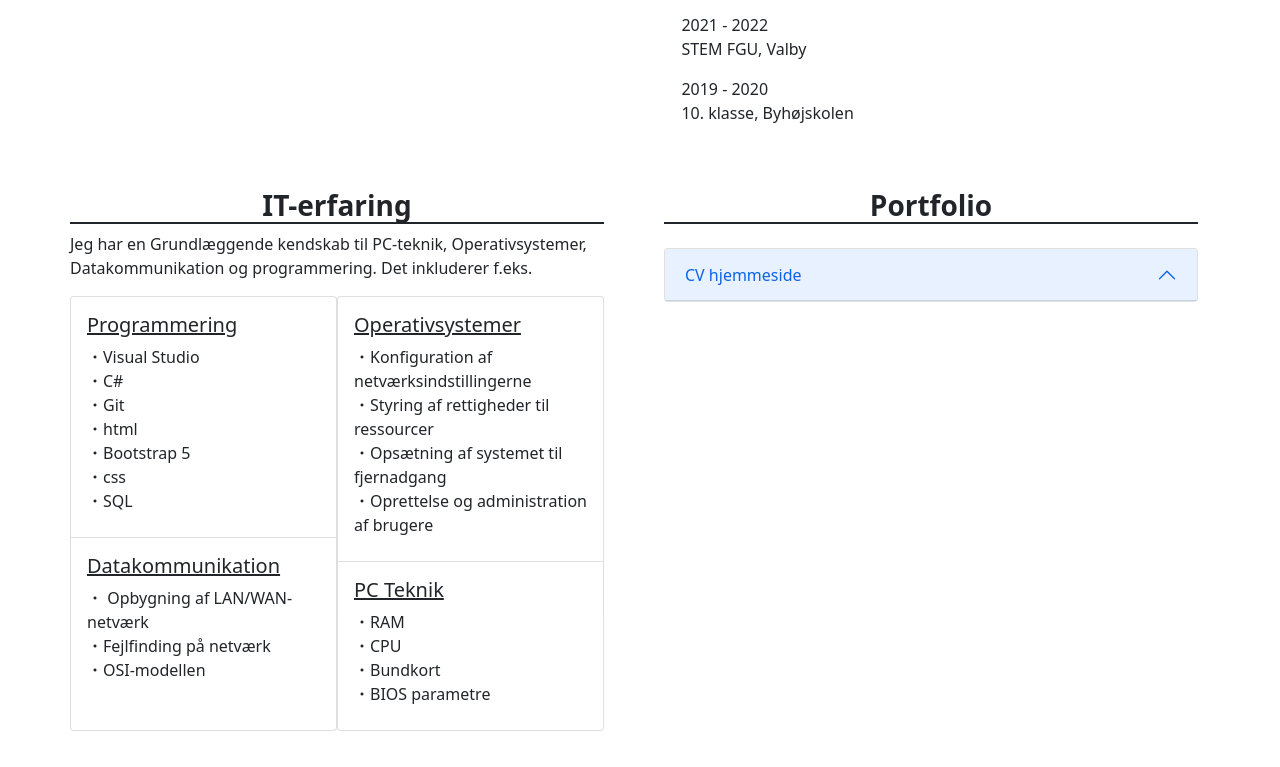
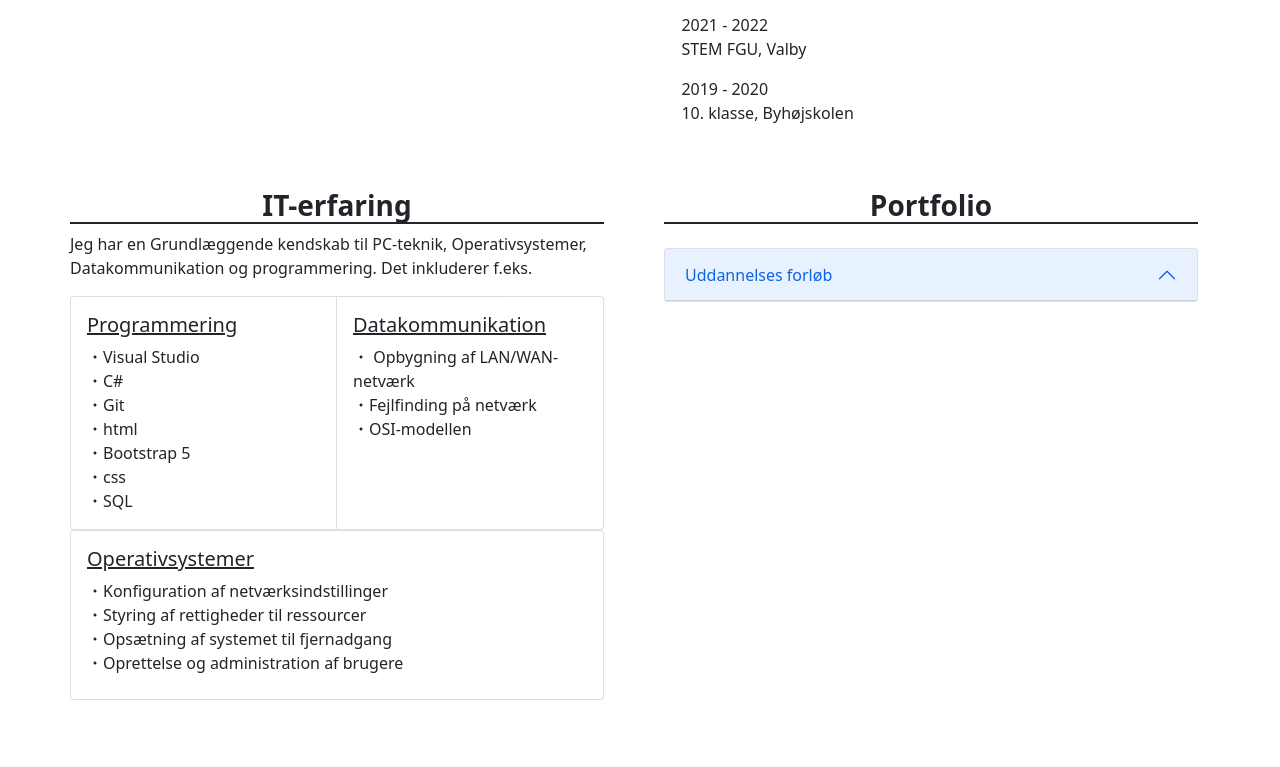
Before and after one commit to Dyerag/CV, a plain HTML site: page index.html in a window 1280 px wide. Shown: the part 910-1677 px from the top of the page. Drawn offline with nearby package versions, Linux system fonts and the light colour scheme.

Commit message:
Changed IT-erfaring and Portfolio. PC teknik under IT-erfaring was deleted, and the other lists were rearranged to compensate. Portfolio had its one point changed to lead to my github user, and the text was changed to reflect that.

```diff
--- a/index.html
+++ b/index.html
@@ -1,4 +1,5 @@
-<html lang="en">
+<!DOCTYPE html>
+<html lang="da">
 
 <head>
     <meta charset="UTF-8">
@@ -24,12 +25,12 @@
                 <div class="card">
 
                     <!--picture on the card-->
-                    <img src="Assets\me!.jpg" class="card-img-top img-thumbnail"
-                        alt="det ser ud til at du ikke kan se billede af mig">
+                    <img src="Assets/me!.jpg" class="card-img-top img-thumbnail" alt="Et billede af mig">
 
                     <div class="card-body bg-dark text-light">
                         <!--text on the card--> <!--on smaller screens my name appears on the card instead-->
-                        <h5 class="card-title border-bottom border-2 border-secondary d-md-none">Dylan Eric Aghahowa</h5>
+                        <h5 class="card-title border-bottom border-2 border-secondary d-md-none">Dylan Eric Aghahowa
+                        </h5>
                         <p class="lead">Adresse: Gavlhusvej 29, 2 tv, 2700 Brønshøj</p>
                         <p class="lead">Født: 12/02/03</p>
                         <p class="lead">tlf: 42916305</p>
@@ -52,10 +53,14 @@
                     <div class="mb-3 px-md-5 mt-5 mt-md-0">
                         <h3 class="border-bottom border-2 border-dark fw-bold text-center mb-3">Personbeskrivelse</h3>
                         <p class="px-2 lh-lg text-break">
-                            jeg er en positiv person med en god sans for humor, og en afslappet levemåde. Jeg foretrækker en lidt løs fremgangsmåde
-                            til min hverdag, da jeg lever meget i nuet. Når noget virkeligt interesserer mig, kan jeg blive meget opslugt af hvad
-                            jeg laver, og kan sidde længe fokuseret på det. Som f.eks. når jeg arbejder med IT, og specielt programmering. Ting der
-                            interesserer mig i fritiden inkluderer at læse fiktion, spille rollespil, videospil og brætspil.
+                            jeg er en positiv person med en god sans for humor, og en afslappet levemåde. Jeg
+                            foretrækker en lidt løs fremgangsmåde
+                            til min hverdag, da jeg lever meget i nuet. Når noget virkeligt interesserer mig, kan jeg
+                            blive meget opslugt af hvad
+                            jeg laver, og kan sidde længe fokuseret på det. Som f.eks. når jeg arbejder med IT, og
+                            specielt programmering. Ting der
+                            interesserer mig i fritiden inkluderer at læse fiktion, spille rollespil, videospil og
+                            brætspil.
                         </p>
                     </div>
 
@@ -91,7 +96,7 @@
         <div class="row pt-md-6">
 
             <!--IT-experience. List group-->
-            <div class="col-md g-0 row me-6 mb-5">
+            <div class="col-md g-0 me-6 mb-5">
                 <!--IT-experience discription-->
                 <div>
                     <h3 class="border-bottom border-2 border-dark fw-bold text-center">IT-erfaring</h3>
@@ -101,9 +106,9 @@
                     </p>
                 </div>
 
-                <!--first pair of list groups-->
-                <ul class="list-group col-md">
-                    <li class="list-group-item pt-3 pb-md-4 pb-3">
+                <!--Top list groups-->
+                <ul class="list-group list-group-horizontal-md ">
+                    <li class="list-group-item pt-3  pb-3 col-md-6">
                         <h5 class="text-decoration-underline">Programmering</h5>
                         <i class="bi bi-dot"></i>Visual Studio <br>
                         <i class="bi bi-dot"></i>C#<br>
@@ -113,7 +118,7 @@
                         <i class="bi bi-dot"></i>css <br>
                         <i class="bi bi-dot"></i>SQL
                     </li>
-                    <li class="list-group-item pt-3 pb-md-5 pb-3">
+                    <li class="list-group-item pt-3 pb-3 col-md-6">
                         <h5 class="text-decoration-underline">Datakommunikation</h5>
                         <i class="bi bi-dot"></i> Opbygning af LAN/WAN-netværk <br>
                         <i class="bi bi-dot"></i>Fejlfinding på netværk <br>
@@ -121,21 +126,14 @@
                     </li>
                 </ul>
 
-                <!--second pair of list groups-->
-                <ul class="list-group col-md">
+                <!--Bottom list group-->
+                <ul class="list-group">
                     <li class="list-group-item pt-3 pb-md-4 pb-3">
                         <h5 class="text-decoration-underline">Operativsystemer</h5>
-                        <i class="bi bi-dot"></i>Konfiguration af netværksindstillingerne <br>
+                        <i class="bi bi-dot"></i>Konfiguration af netværksindstillinger <br>
                         <i class="bi bi-dot"></i>Styring af rettigheder til ressourcer <br>
                         <i class="bi bi-dot"></i>Opsætning af systemet til fjernadgang <br>
                         <i class="bi bi-dot"></i>Oprettelse og administration af brugere
-                    </li>
-                    <li class="list-group-item pt-3 pb-md-4 pb-3">
-                        <h5 class="text-decoration-underline">PC Teknik</h5>
-                        <i class="bi bi-dot"></i>RAM <br>
-                        <i class="bi bi-dot"></i>CPU <br>
-                        <i class="bi bi-dot"></i>Bundkort <br>
-                        <i class="bi bi-dot"></i>BIOS parametre
                     </li>
                 </ul>
             </div>
@@ -149,14 +147,14 @@
                     <h2 class="accordion-header" id="P1">
                         <button class="accordion-button" type="button" data-bs-toggle="collapse"
                             data-bs-target="#Port-1" aria-expanded="false" aria-controls="Port-1">
-                            CV hjemmeside
+                            Uddannelses forløb
                         </button>
                     </h2>
                     <div id="Port-1" class="accordion-collapse collapse" aria-labelledby="P1"
                         data-bs-parent="#Portfolio">
                         <div class="accordion-body">
-                            <p>Hele denne hjemmeside er lavet ved brug af html og Bootstrap 5. Siden er designet til
-                                også at tilpasse sig mindre skærme.</p>
+                            <p>Diverse opgaver jeg har lavet i mine hovedforløber og praktik perioder, kan findes på min
+                                <a href="https://github.com/Dyerag">Github</a>.</p>
                         </div>
                     </div>
                 </div>
```
